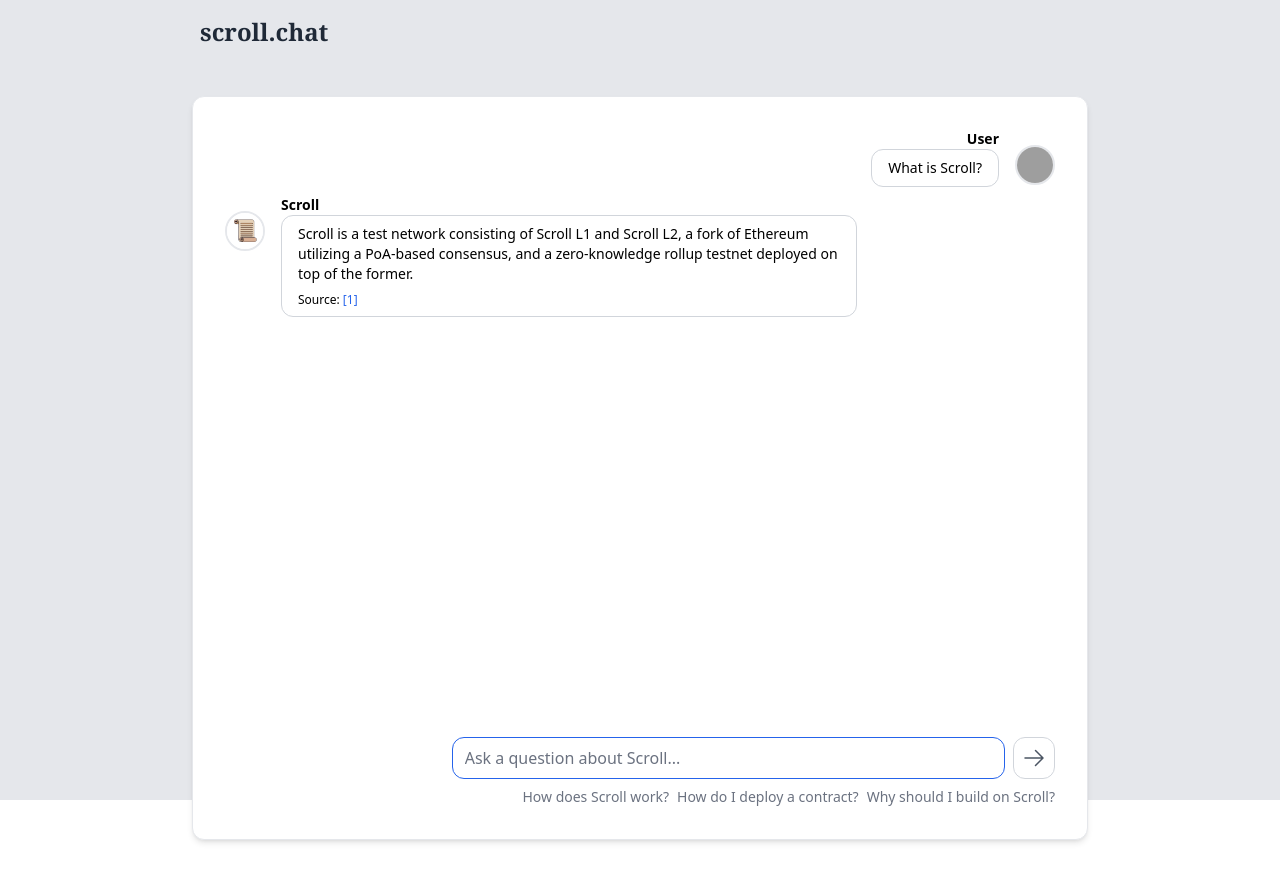
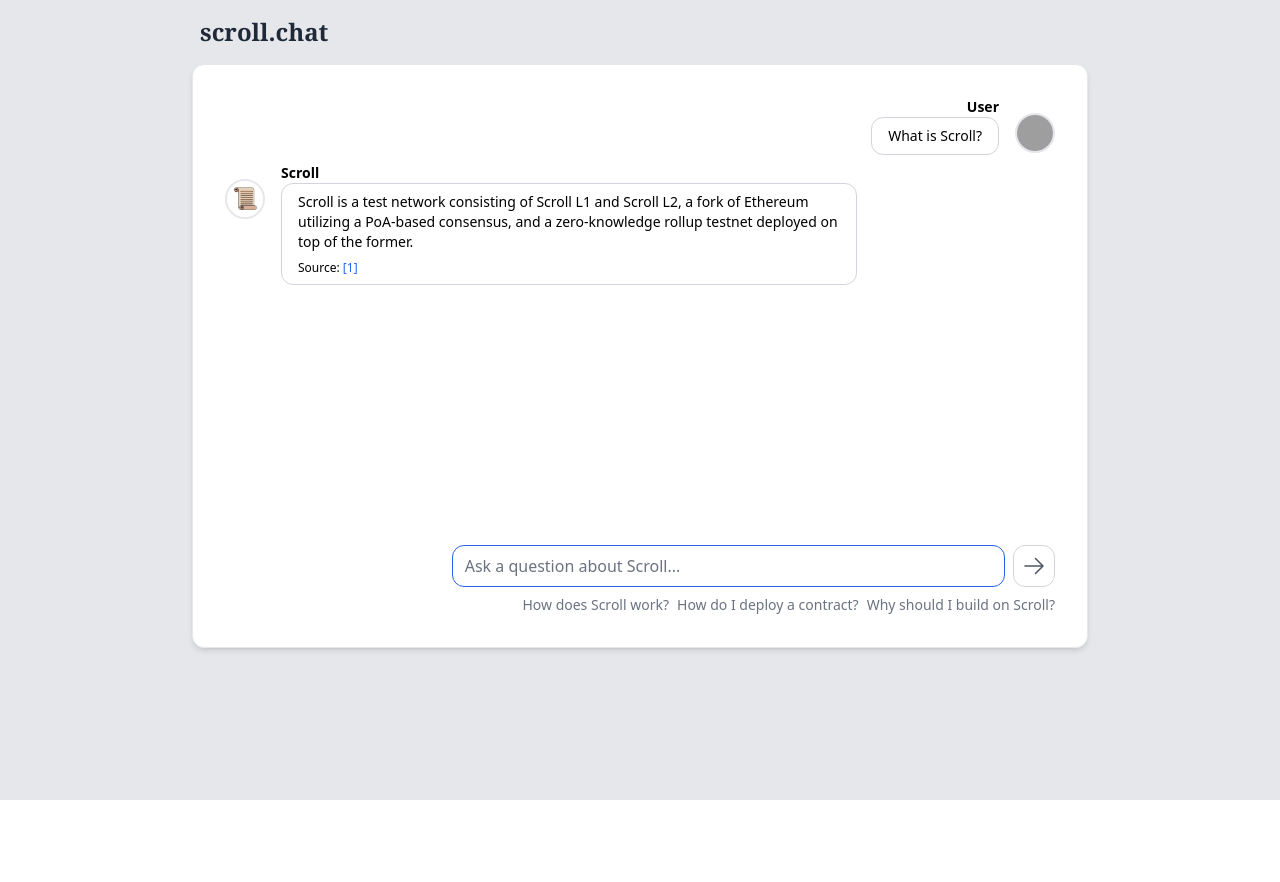
Before and after one commit to shrimpynuts/scroll-chat-frontend, a Next.js app: page / in a window 1280 px wide. Shown: the top 882 px of the page. After the commit the page ends 800 px from the top, so only its background shows below. Built offline with nearby package versions, Linux system fonts and the light colour scheme; grey boxes are pictures that could not be loaded; what wagmi would draw is missing.

Commit message:
feat: layout styling

```diff
--- a/components/chat/index.tsx
+++ b/components/chat/index.tsx
@@ -105,7 +105,7 @@
   return (
     <div className="relative w-full rounded-xl border border-gray-200 bg-white p-4 shadow-md md:p-8">
       <div className="relative flex w-full flex-col justify-between">
-        <div className=" flex h-[26rem] flex-col space-y-2 overflow-y-scroll scrollbar-hide md:h-[36rem]">
+        <div className=" flex h-[24rem] flex-col space-y-2 overflow-y-scroll scrollbar-hide lg:h-[26rem]">
           {messages.map((message, index) => (
             <div key={index}>
               <Message message={message} />
@@ -145,7 +145,7 @@
             <ArrowRightIcon className="h-6 w-6 text-gray-600" />
           </button>
         </div>
-        <div className="mt-2 flex justify-end space-x-2">
+        <div className="mt-2 flex flex-col items-end justify-end space-x-2 md:flex-row md:items-center">
           {exampleQuestions.map((question, index) => (
             <div
               key={index}
--- a/components/layout/index.tsx
+++ b/components/layout/index.tsx
@@ -36,7 +36,7 @@
           <div></div>
         </div>
       </div>
-      <main className="flex w-screen flex-col items-center justify-center pt-16 md:py-24">
+      <main className="flex w-screen flex-col items-center justify-center pt-16">
         {children}
       </main>
     </>
```
